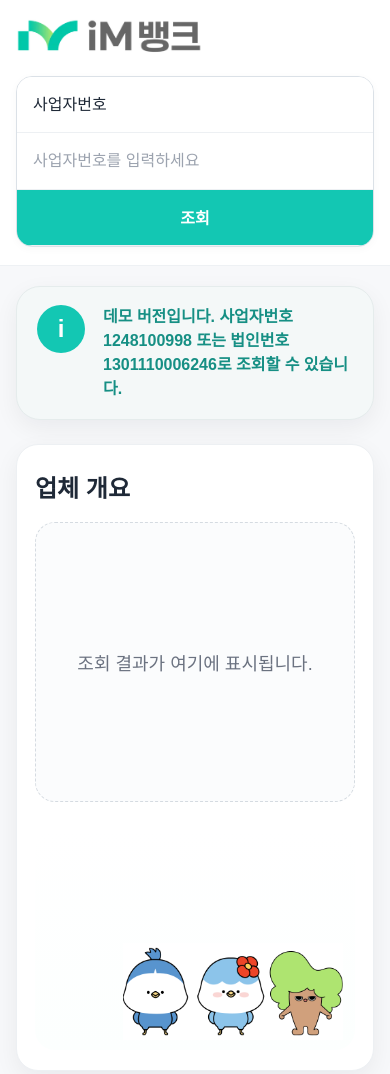
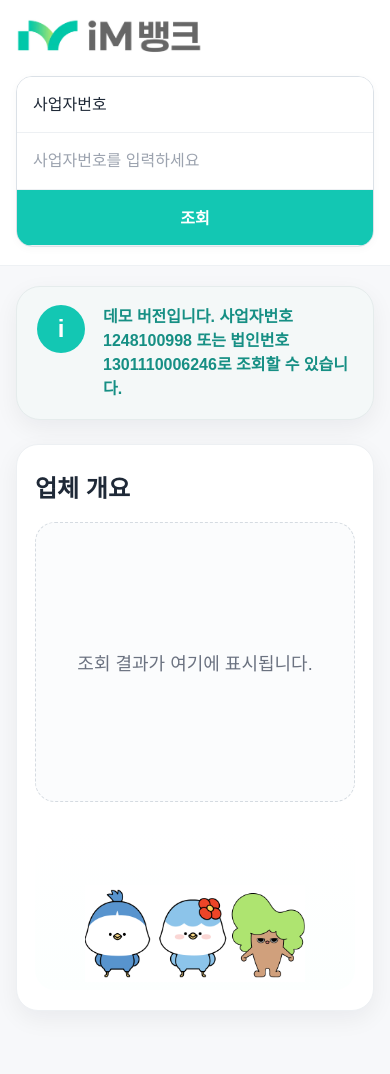
Before and after one commit to iM-Fine-Thanks/im-insight-bridge, a React app in the folder frontend/: page / in a window 390 px wide. Shown: the top 1074 px of the page. After the commit the page ends 1047 px from the top, so only its background shows below. Built offline with nearby package versions, Linux system fonts and the light colour scheme; the HTML template or start-up script is replaced by a standard one.

Commit message:
Adjust mobile character position in overview card

```diff
--- a/frontend/src/App.css
+++ b/frontend/src/App.css
@@ -520,3 +520,33 @@
     padding: 14px 16px 18px;
   }
 }
+
+@media (max-width: 768px) {
+  .im-overview-right {
+    min-height: auto;
+  }
+
+  .im-right-visual {
+    min-height: 160px;
+    height: 160px;
+    display: flex;
+    align-items: flex-end;
+    justify-content: center;
+    overflow: hidden;
+  }
+
+  .im-character {
+    position: absolute;
+    right: 50%;
+    transform: translateX(50%);
+    bottom: 8px;
+    width: 220px;
+    max-width: 70%;
+  }
+
+  .im-wave-1,
+  .im-wave-2,
+  .im-wave-3 {
+    bottom: -140px;
+  }
+}
```
